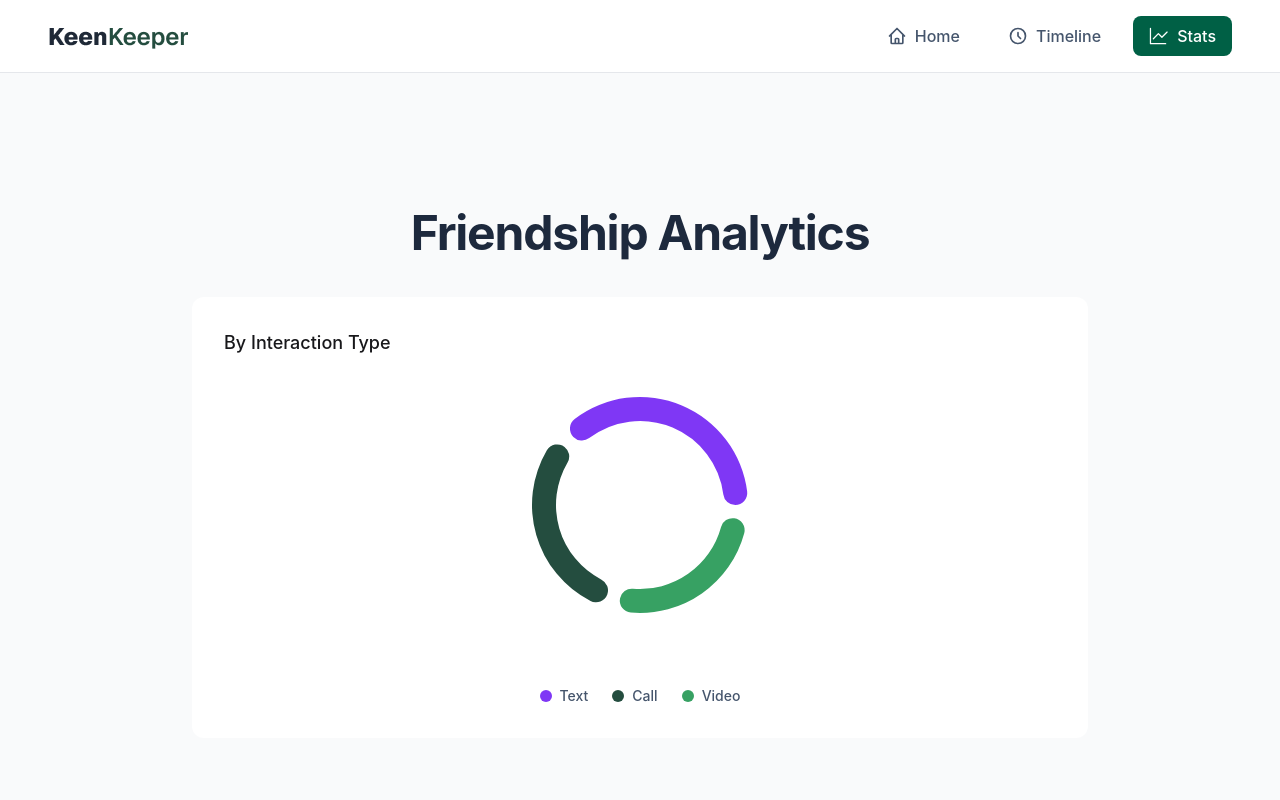
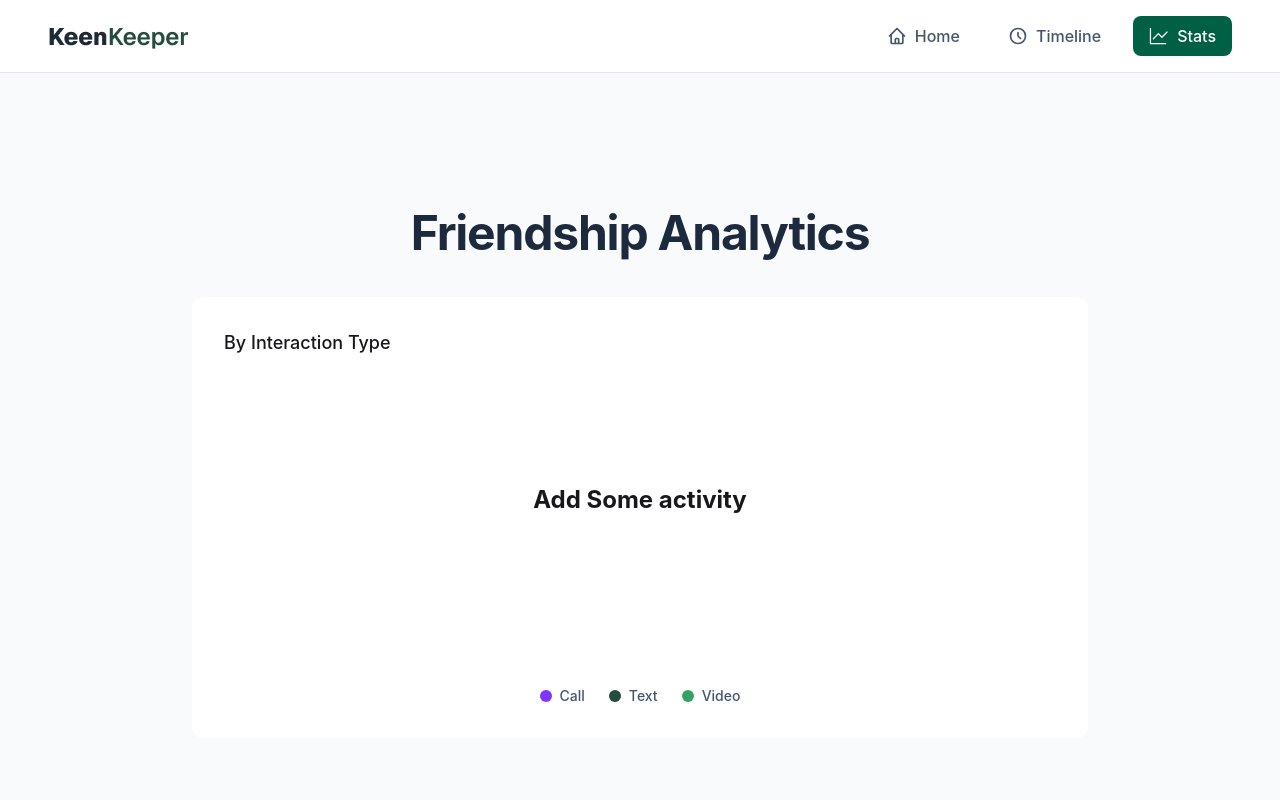
Before and after one commit to ArifKhanEver/KinKeeper, a React (Vite) app: page /stats in a window 1280 px wide. Shown: the top 800 px of the page. Built offline with nearby package versions, Linux system fonts and the light colour scheme.

Commit message:
All functionality added

```diff
--- a/package.json
+++ b/package.json
@@ -17,6 +17,7 @@
     "react-icons": "^5.6.0",
     "react-router": "^7.14.1",
     "react-spinners": "^0.17.0",
+    "react-toastify": "^11.0.5",
     "recharts": "^3.8.1",
     "tailwindcss": "^4.2.2"
   },
--- a/src/FriendsContext/ContextProvide.jsx
+++ b/src/FriendsContext/ContextProvide.jsx
@@ -1,5 +1,6 @@
 import React, { Children, useEffect, useState } from 'react';
 import { MyContext } from './FriendsContext';
+import { Flip, toast } from 'react-toastify';
 
 const ContextProvide = ({children}) => {
     const [AllFriendsData, setAllFriendsData] = useState([])
@@ -15,13 +16,16 @@ const ContextProvide = ({children}) => {
 
         const newActivityData = [updatedData, ...activityData]
         setActivityData(newActivityData)
+        toast.success(`You called to ${data.name}`,{theme:"colored",transition:Flip})
+
     }
 
     const handleText= (data)=> {
         const updatedData = {...data, activity: "Text", calledTimeAt: new Date().toLocaleTimeString(), calledDateAt: new Date().toLocaleDateString('en-US',{year:'numeric', month:'long',day:'numeric'})};
 
         const newActivityData = [updatedData, ...activityData]
-        setActivityData(newActivityData)
+        setActivityData(newActivityData);
+        toast.success(`You texted to ${data.name}`,{theme:"colored",transition:Flip})
     }
 
     const handleVideo = (data)=> {
@@ -29,6 +33,8 @@ const ContextProvide = ({children}) => {
 
         const newActivityData = [updatedData, ...activityData]
         setActivityData(newActivityData)
+        toast.success(`You video called to ${data.name}`,{theme:"colored",transition:Flip})
+
     }
 
 
--- a/src/Pages/Stats.jsx
+++ b/src/Pages/Stats.jsx
@@ -1,12 +1,24 @@
-import React from 'react';
+import React, { useContext } from 'react';
 import { Pie, PieChart,Cell, ResponsiveContainer, Tooltip } from 'recharts';
+import { MyContext } from '../FriendsContext/FriendsContext';
 
-const data = [
-    {name:"Text", value:10, fill:'#7f37f5'},
-    {name:"Call", value:8, fill:'#244d3f'},
-    {name:"Video", value:7, fill:'#37a163'}
+
+const Stats = () => {
+
+    const {activityData} = useContext(MyContext);
+
+
+    const calls = activityData.filter(data=> data.activity =="Call");
+    const texts = activityData.filter(data=> data.activity =="Text");
+    const videos = activityData.filter(data=> data.activity =="Video");
+    console.log('calls',calls, 'text',`${texts.length}`,'videos',videos)
+
+    const data = [
+    {name:"Call", value:calls.length, fill:'#7f37f5'},
+    {name:"Text", value:texts.length, fill:'#244d3f'},
+    {name:"Video", value:videos.length, fill:'#37a163'}
 ]
-const Stats = () => {
+
     return (
         <div className='bg-gray-50'>
 
@@ -22,6 +34,8 @@ const Stats = () => {
                     </h2>
 
                     <div className='w-full h-[250px]'>
+                        {
+                            calls.length === 0 && texts.length === 0 && videos.length === 0? <h2 className='text-2xl font-bold grid place-content-center h-[30vh]'>Add Some activity</h2>:
                         <ResponsiveContainer width="100%" height="100%">
                             <PieChart>
                                 <Pie
@@ -43,11 +57,12 @@ const Stats = () => {
                                 />
                             </PieChart>
                         </ResponsiveContainer>
+                        }
                     </div>
 
                     <div className="flex gap-6 mt-8 mx-auto">
-                        {data.map((item) => (
-                        <div key={item.name} className="flex items-center gap-2">
+                        {data.map((item,index) => (
+                        <div key={index} className="flex items-center gap-2">
                             <div className="w-3 h-3 rounded-full" style={{ backgroundColor: item.fill }}></div>
                             <span className="text-sm font-medium text-slate-600">{item.name}</span>
                         </div>
--- a/src/main.jsx
+++ b/src/main.jsx
@@ -3,9 +3,11 @@ import { createRoot } from 'react-dom/client'
 import './index.css'
 import { RouterProvider } from 'react-router'
 import { router } from './Router/Router'
+import { ToastContainer } from 'react-toastify'
 
 createRoot(document.getElementById('root')).render(
   <StrictMode>
     <RouterProvider router={router}></RouterProvider>
+    <ToastContainer></ToastContainer>
   </StrictMode>,
 )
```
Also changed, not shown: 1 other file (tests, documents, lock files or other folders).
